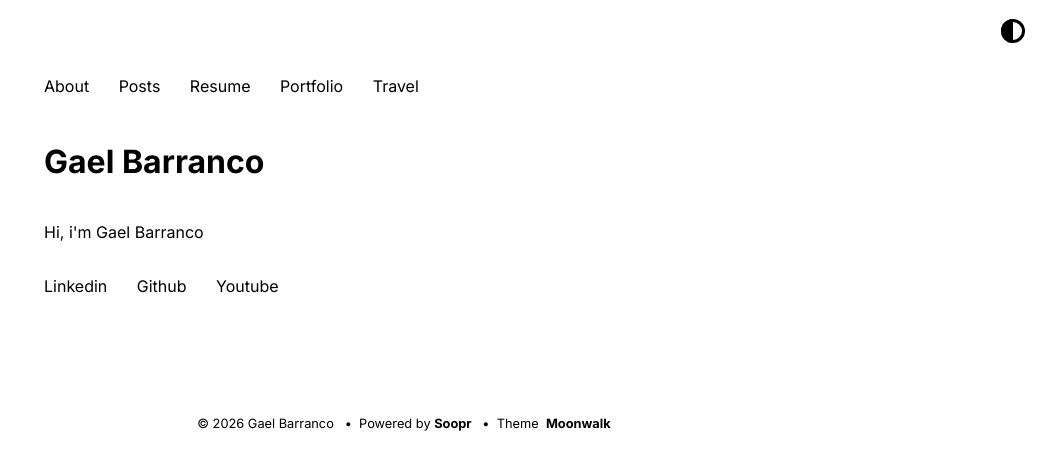
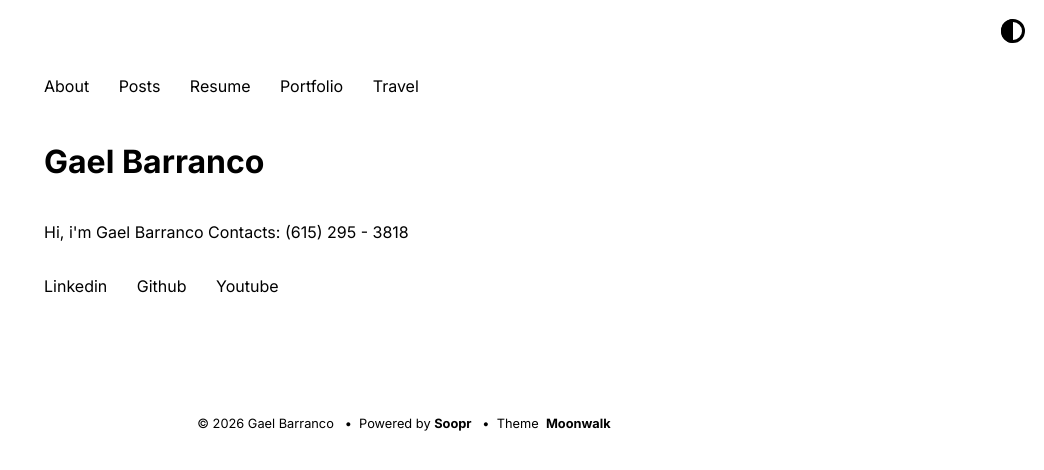
Before and after one commit to gbarranc/gbarranc.github.io, a Jekyll site: the page built from index.md, in a window 1280 px wide. Shown: the top 470 px of the page, without its empty margins (236-1280 px from the left). Built offline with Jekyll 4.4.1, drawn with Linux system fonts in a browser that asks for light colours.

Commit message:
Update _config.yml

```diff
--- a/_config.yml
+++ b/_config.yml
@@ -3,6 +3,11 @@ author: Gael Barranco
 url: https://gbarranc.github.io/ # root address of the site
 description: > # description of the site (multiple lines allowed)
   Hi, i'm Gael Barranco
+
+
+
+  Contacts:
+  (615) 295 - 3818
 
 permalink: /:slug
 
```
